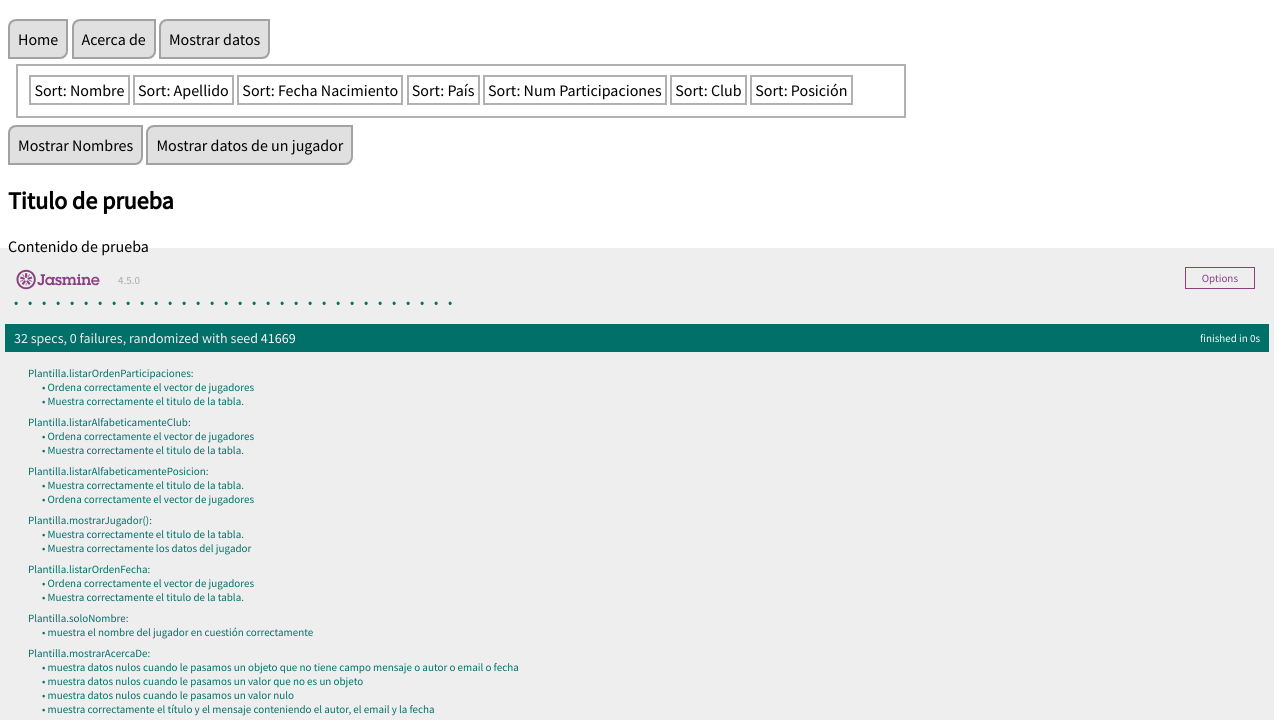
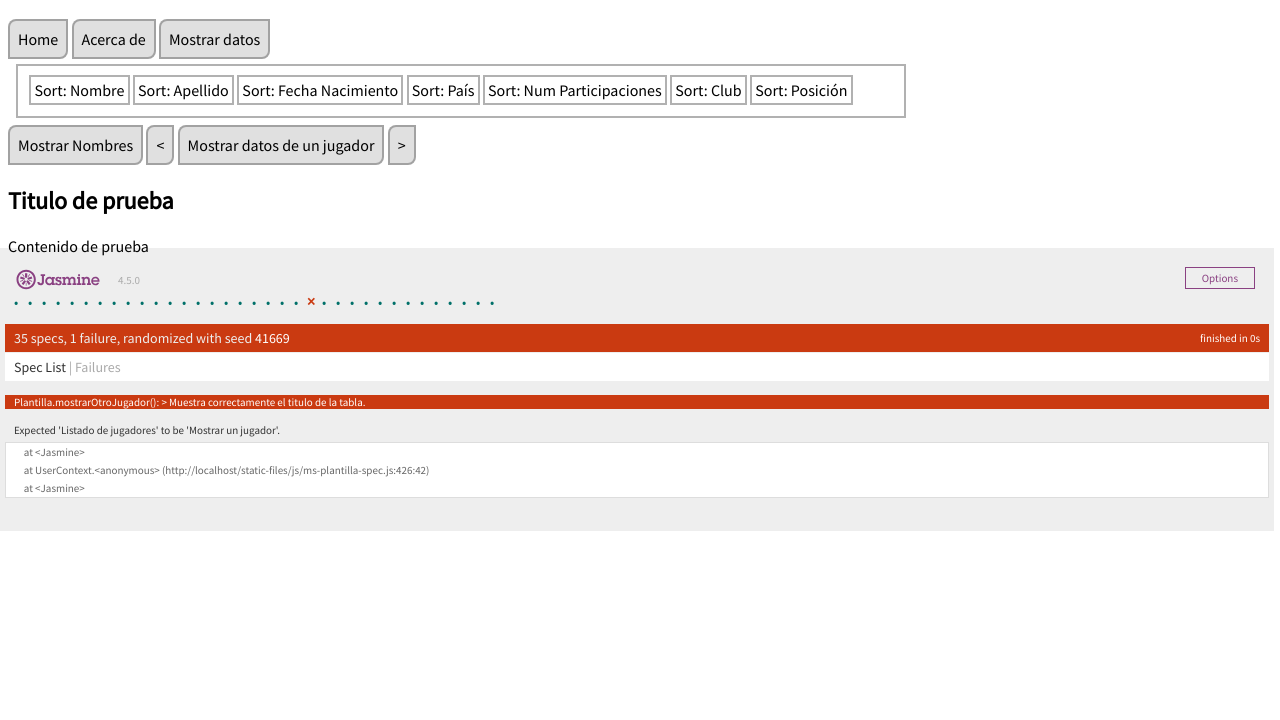
Before and after one commit to UJA-DAGIL-22-23/dagil-2022-2023-practica-3-amb00093, a website with bundled scripts: page front-end/static-files/index.html in a window 1280 px wide. Shown: the part 64-784 px from the top of the page. Built offline with nearby package versions, Linux system fonts and the light colour scheme.

Commit message:
HU07 Completada. TDD realizado

```diff
--- a/front-end/static-files/index.html
+++ b/front-end/static-files/index.html
@@ -41,8 +41,12 @@
             </div>
         <a href="javascript:Plantilla.listarNombre()" class="opcion-principal mostrar"
             title="Realiza un listado con todos los nombres de los jugadores en la BBDD">Mostrar Nombres</a>
+        <a href="javascript:Plantilla.mostrarOtroJugador('-1')" class="opcion-principal mostrar"
+            title="Vuelve al jugador anterior"><</a>
         <a href="javascript:Plantilla.mostrarJugador('360465947460370637')" class="opcion-principal mostrar"
             title="Muestra los datos de un jugador">Mostrar datos de un jugador</a>
+        <a href="javascript:Plantilla.mostrarOtroJugador('1')" class="opcion-principal mostrar"
+            title="Pasa al jugador siguiente">></a>
 
 
     </nav>
--- a/front-end/static-files/js/ms-plantilla-spec.js
+++ b/front-end/static-files/js/ms-plantilla-spec.js
@@ -418,6 +418,40 @@ describe("Plantilla.mostrarJugador(): ", function(){
     )
 
 })
+
+describe("Plantilla.mostrarOtroJugador(): ", function(){
+    it("Muestra correctamente el titulo de la tabla. ",
+    function(){
+        Plantilla.imprimeOtroJugador(jugadores)
+        expect(elementoTitulo.innerHTML).toBe(TITULO_MOSTRAR_JUGADOR)
+    }
+    )
+    it("Pasa correctamente al siguiente jugador",
+    function(){
+        hacia_donde = 1;
+        pos = 0; // Empieza en el jugador 0
+        Plantilla.imprimeOtroJugador(jugadores);
+        expect(elementoContenido.innerHTML.search(jugadores[1].data.nombre)>= 0).toBeTrue(); // Muestra el jugador 1
+
+        pos = 1; // Empieza en el jugador 1
+        Plantilla.imprimeOtroJugador(jugadores);
+        expect(elementoContenido.innerHTML.search(jugadores[2].data.nombre)>= 0).toBeTrue(); // Muestra el jugador 2
+    }
+    )
+    it("Vuelve correctamente al jugador anterior",
+    function(){
+        hacia_donde = -1;
+        pos = 0; // Empieza en el jugador 0
+        Plantilla.imprimeOtroJugador(jugadores);
+        expect(elementoContenido.innerHTML.search(jugadores[2].data.nombre)>= 0).toBeTrue(); // Muestra el jugador 2
+
+        pos = 1; // Empieza en el jugador 1
+        Plantilla.imprimeOtroJugador(jugadores);
+        expect(elementoContenido.innerHTML.search(jugadores[0].data.nombre)>= 0).toBeTrue(); // Muestra el jugador 0
+    }
+    )
+
+})
 /*
 IMPORTANTE
 ==========
--- a/front-end/static-files/js/ms-plantilla.js
+++ b/front-end/static-files/js/ms-plantilla.js
@@ -9,7 +9,8 @@
 
 /// Creo el espacio de nombres
 let Plantilla = {};
-
+var hacia_donde;
+var pos = 0;
 // Plantilla de datosDescargados vacíos
 Plantilla.datosDescargadosNulos = {
     mensaje: "Datos Descargados No válidos",
@@ -367,6 +368,28 @@ Plantilla.imprimeJugador = function (jugador) {
     // Actualiza el objeto que guarda los datos mostrados
 
 }
+Plantilla.imprimeOtroJugador = function (vector) {
+    //console.log(hacia_donde);
+    if (hacia_donde == 1){
+        if (pos >= vector.length - 1){
+            pos = 0;
+        }
+        //console.log(pos)
+        pos++
+        //console.log(vector[pos].ref['@ref'].id);
+        Plantilla.imprimeJugador(vector[pos]);
+    }
+
+    if (hacia_donde == -1){
+        if (pos <= 0){
+            pos = vector.length;
+        }
+        //console.log(pos)
+        pos--
+        //console.log(vector[pos].ref['@ref'].id);
+        Plantilla.imprimeJugador(vector[pos]);
+    }
+}
 
 
 Plantilla.listarDatos = function(){
@@ -400,3 +423,7 @@ Plantilla.listarAlfabeticamentePosicion = function(){
 Plantilla.mostrarJugador = function (idJug) {
     this.recuperaUnJugador(idJug, this.imprimeJugador);
 }
+Plantilla.mostrarOtroJugador = function (hacia){
+    hacia_donde = hacia;
+    this.recupera(this.imprimeOtroJugador);
+}
```
